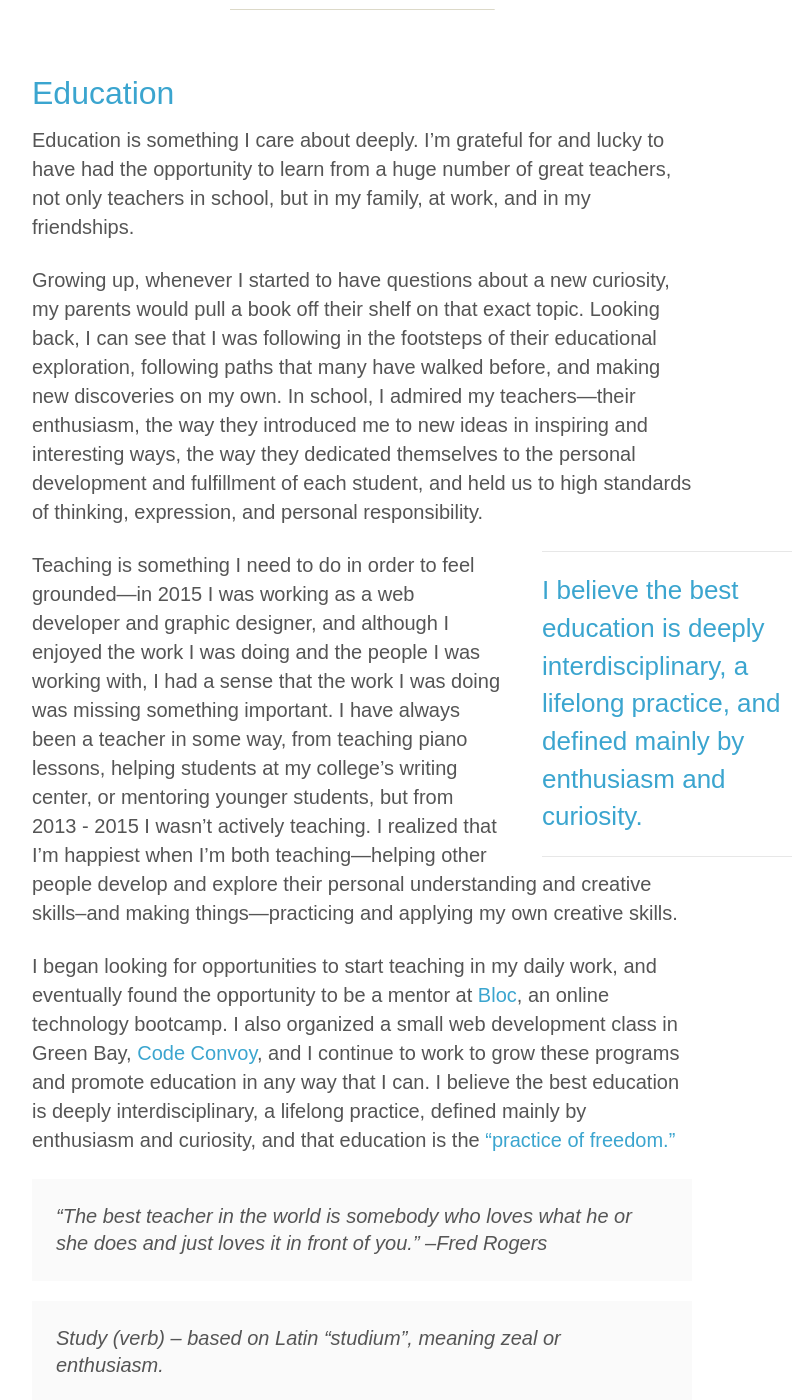
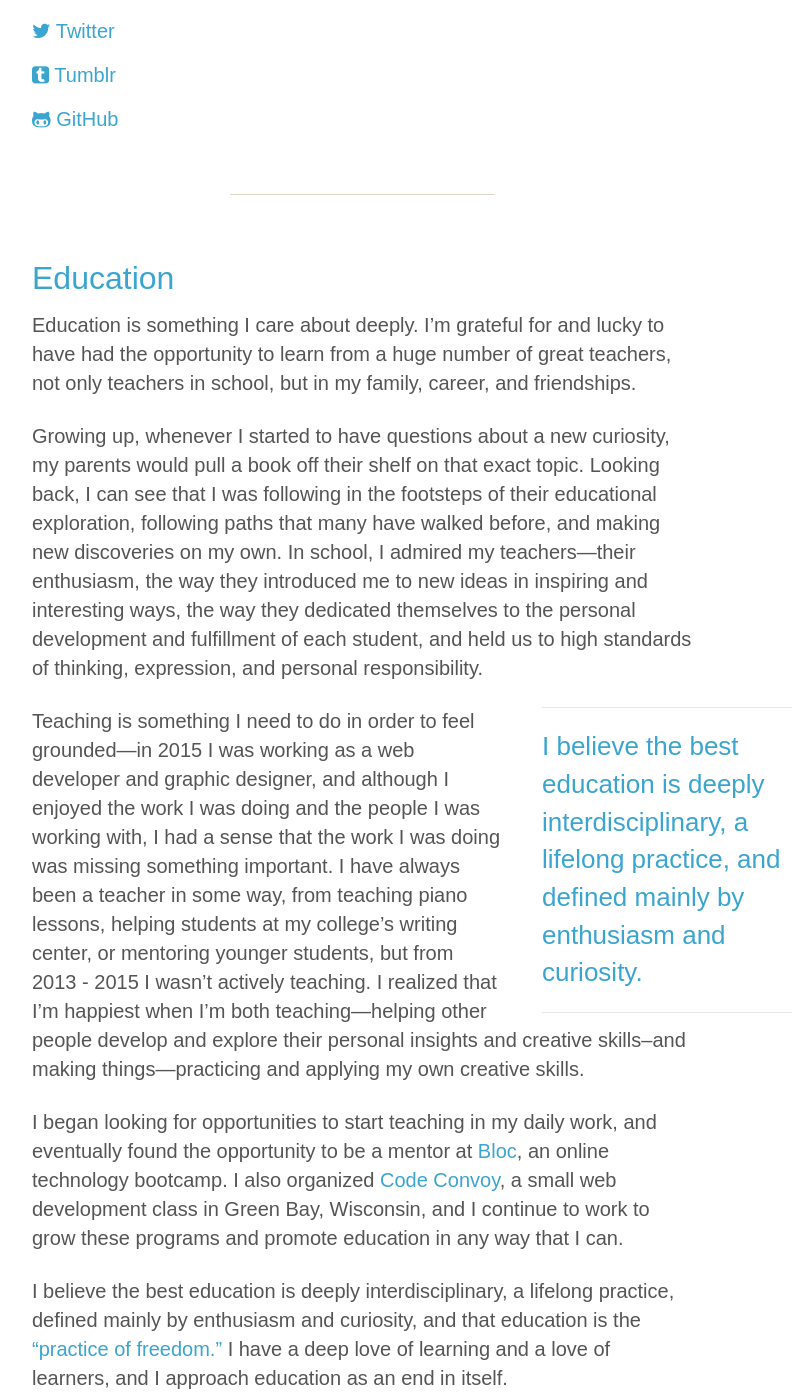
Before and after one commit to kmcgillivray/kmcgillivray.github.io, a Jekyll site: the page built from about/index.md, in a window 1280 px wide and 1400 px high, scrolled down 895 px. Shown: the whole window, without its empty margins (278-1088 px from the left). Built offline with Jekyll 4.4.1, drawn with Linux system fonts in a browser that asks for light colours; nearby versions of some CDN libraries; some of the changed text lies outside the part shown.

Commit message:
Clean up code page, update bio draft

```diff
--- a/about/index.md
+++ b/about/index.md
@@ -7,38 +7,46 @@
 
 ##### Hi, I'm Kevin. I'm a teacher, web developer, and tea enthusiast.
 
-More than anything I love learning about and practicing creativity and sharing what I learn through teaching, writing, and other projects. I'm the co-founder of [Sandcastle](http://sandcastle.co), a web and game development studio. I'm also co-founder and instructor at [Code Convoy](http://codeconvoy.com) and a mentor in the frontend web development course at [Bloc](http://bloc.io). I like books, chess, tea, painting, podcasts, and mindfulness. My favorite word is "studio."
+I love learning about and practicing creativity and sharing what I learn through teaching, writing, and other projects. I'm the co-founder of [Sandcastle](http://sandcastle.co), a web and game development studio. I'm also co-founder and instructor at [Code Convoy](http://codeconvoy.com) and a mentor in the frontend web development course at [Bloc](http://bloc.io). I like books, chess, tea, painting, podcasts, and mindfulness. My favorite word is "studio."
+
+{% include links.html %}
 
 ---
 
 # Education
 
-Education is something I care about deeply. I'm grateful for and lucky to have had the opportunity to learn from a huge number of great teachers, not only teachers in school, but in my family, at work, and in my friendships.
+Education is something I care about deeply. I'm grateful for and lucky to have had the opportunity to learn from a huge number of great teachers, not only teachers in school, but in my family, career, and friendships.
 
 Growing up, whenever I started to have questions about a new curiosity, my parents would pull a book off their shelf on that exact topic. Looking back, I can see that I was following in the footsteps of their educational exploration, following paths that many have walked before, and making new discoveries on my own. In school, I admired my teachers—their enthusiasm, the way they introduced me to new ideas in inspiring and interesting ways, the way they dedicated themselves to the personal development and fulfillment of each student, and held us to high standards of thinking, expression, and personal responsibility.
 
 <p data-pullquote="I believe the best education is deeply interdisciplinary, a lifelong practice, and defined mainly by enthusiasm and curiosity."></p>
 
-Teaching is something I need to do in order to feel grounded—in 2015 I was working as a web developer and graphic designer, and although I enjoyed the work I was doing and the people I was working with, I had a sense that the work I was doing was missing something important. I have always been a teacher in some way, from teaching piano lessons, helping students at my college's writing center, or mentoring younger students, but from 2013 - 2015 I wasn't actively teaching. I realized that I'm happiest when I'm both teaching—helping other people develop and explore their personal understanding and creative skills–and making things—practicing and applying my own creative skills.
+Teaching is something I need to do in order to feel grounded—in 2015 I was working as a web developer and graphic designer, and although I enjoyed the work I was doing and the people I was working with, I had a sense that the work I was doing was missing something important. I have always been a teacher in some way, from teaching piano lessons, helping students at my college's writing center, or mentoring younger students, but from 2013 - 2015 I wasn't actively teaching. I realized that I'm happiest when I'm both teaching—helping other people develop and explore their personal insights and creative skills–and making things—practicing and applying my own creative skills.
 
-I began looking for opportunities to start teaching in my daily work, and eventually found the opportunity to be a mentor at [Bloc](http://bloc.io), an online technology bootcamp. I also organized a small web development class in Green Bay, [Code Convoy](http://codeconvoy.com), and I continue to work to grow these programs and promote education in any way that I can. I believe the best education is deeply interdisciplinary, a lifelong practice, defined mainly by enthusiasm and curiosity, and that education is the ["practice of freedom."](https://amzn.com/0415908086)
+I began looking for opportunities to start teaching in my daily work, and eventually found the opportunity to be a mentor at [Bloc](http://bloc.io), an online technology bootcamp. I also organized [Code Convoy](http://codeconvoy.com), a small web development class in Green Bay, Wisconsin, and I continue to work to grow these programs and promote education in any way that I can.
+
+I believe the best education is deeply interdisciplinary, a lifelong practice, defined mainly by enthusiasm and curiosity, and that education is the ["practice of freedom."](https://amzn.com/0415908086) I have a deep love of learning and a love of learners, and I approach education as an end in itself.
 
 > "The best teacher in the world is somebody who loves what he or she does and just loves it in front of you."
->–Fred Rogers
+>–[Fred Rogers]() – link here
 
 > Study (verb) – based on Latin "studium", meaning zeal or enthusiasm.
 
-## Creativity
+# Creativity
 
-## Code
+The key thread that has tied together all of my various interests and projects has been the desire to understand and practice creativity. What is creativity? How does it work? How can we get better at it?
 
-## Tea
+> "Living a full life is a creative act in itself."
 
-## Drawing and painting
+# Code and Music
 
-## Mindfulness
+New to code, but learning started with music.
 
-{% include links.html %}
+# Tea
+
+# Drawing and painting
+
+# Mindfulness
 
 ---
 
```
Also changed, not shown: code/index.md (+1 -1 lines).
